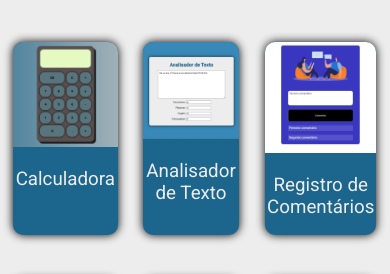
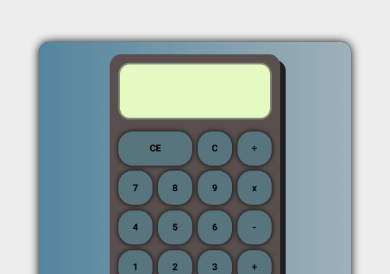
Before and after one commit to thawansilva/PortfolioThawan, a plain HTML site: page index.html in a window 390 px wide. Shown: the part 1427-1701 px from the top of the page. Drawn offline with Linux system fonts and the light colour scheme.

Commit message:
Update style.css
Retirada de grid-area e de seletores desnecessários e colocando grid-column .

```diff
--- a/style.css
+++ b/style.css
@@ -28,7 +28,7 @@ a {
   width: 80%;
   margin: 0 auto;
 }
-
+/* Navbar */
 .navbar {
   background-color: var(--primary-color);
   color: var(--light-color);
@@ -44,6 +44,7 @@ a {
   font-size: 1.25rem;
 }
 
+/* Showcase */
 .sec_showcase {
   background-color: var(--primary-color);
 }
@@ -80,51 +81,19 @@ h1 {
   text-align: center;
   color: var(--primary-color);
   background-color: var(--light-color);
-  grid-template-areas:
-    "area1 area1 area1 area1 area1 area1"
-    "area2 area2 area3 area3 area4 area4"
-    "area2 area2 area3 area3 area4 area4"
-    "area5 area5 area6 area6 area7 area7"
-    "area5 area5 area6 area6 area7 area7";
+  grid-template-columns: repeat(6, 1fr);
 }
 
-.item1 {
-  grid-area: area1;
-}
-
-.item2 {
-  grid-area: area2;
-}
-
-.item3 {
-  grid-area: area3;
-}
-
-.item4 {
-  grid-area: area4;
-}
-
-.item5 {
-  grid-area: area5;
-}
-
-.item6 {
-  grid-area: area6;
-}
-
-.item7 {
-  grid-area: area7;
-}
-
-.box_project {
+#projects .box_project {
   grid-column: span 2;
-  grid-row: span 2;
   background-color: var(--primary-color);
   color: var(--light-color);
   border-radius: 10px;
   box-shadow: 0px 0px 10px hsl(0, 0%, 0%);
 }
-
+.box_project img {
+  width: 100%;
+}
 .box_project a {
   display: block;
   padding: 0;
@@ -170,7 +139,7 @@ img {
   font-size: 1.35rem;
   width: 70%;
 }
-
+/* Footer */
 footer {
   background-color: var(--primary-color);
   color: var(--light-color);
@@ -286,67 +255,26 @@ h3 {
   }
 
   #projects {
-    grid-template-areas:
-      "area1 area1 area1 area1"
-      "area2 area2 area3 area3"
-      "area2 area2 area3 area3"
-      "area4 area4 area5 area5"
-      "area4 area4 area5 area5"
-      "area6 area6 area7 area7"
-      "area6 area6 area7 area7";
+    grid-auto-columns: auto;
   }
-
-  .item1 {
-    grid-area: area1;
+  .box_project .project_title {
+    grid-column: auto;
   }
-
-  .item2 {
-    grid-area: area2;
-  }
-
-  .item3 {
-    grid-area: area3;
-  }
-
-  .item4 {
-    grid-area: area4;
-  }
-
-  .item5 {
-    grid-area: area5;
-  }
-
-  .item6 {
-    grid-area: area6;
-  }
-
-  .item7 {
-    grid-area: area7;
+  #projects .box_project {
+    grid-column: span 3;
   }
 }
-
 @media (max-width: 430px) {
   * {
     font-size: 15px;
   }
 
   #projects {
-    grid-template-areas:
-      "area1 area1"
-      "area2 area2"
-      "area2 area2"
-      "area3 area3"
-      "area3 area3"
-      "area4 area4"
-      "area4 area4"
-      "area5 area5"
-      "area5 area5"
-      "area6 area6"
-      "area6 area6"
-      "area7 area7"
-      "area7 area7";
+    grid-column: 1fr;
   }
-
+  #projects .box_project {
+    grid-column: span 6;
+  }
   .social_media p,
   i {
     font-size: 1.5rem;
```
